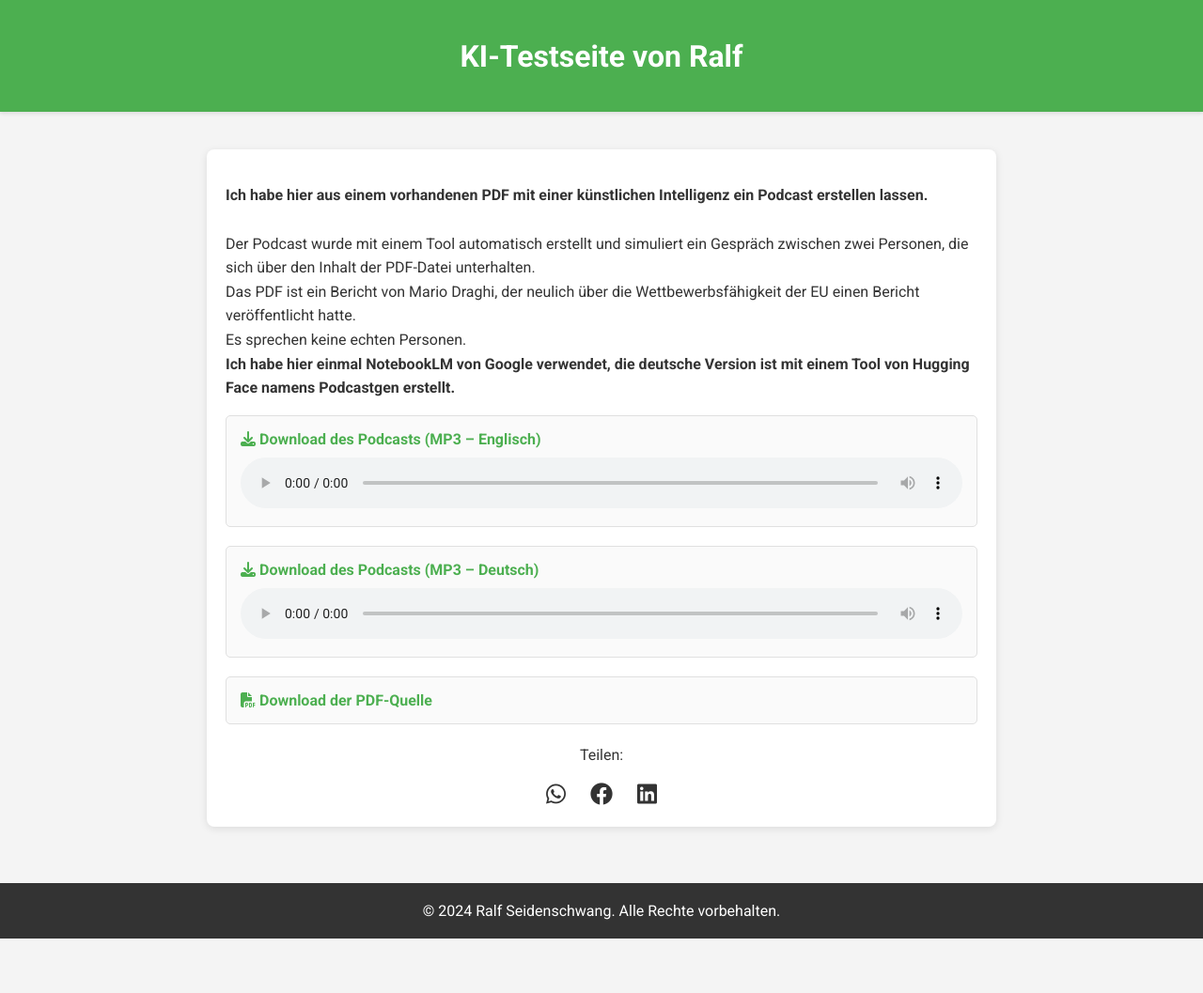
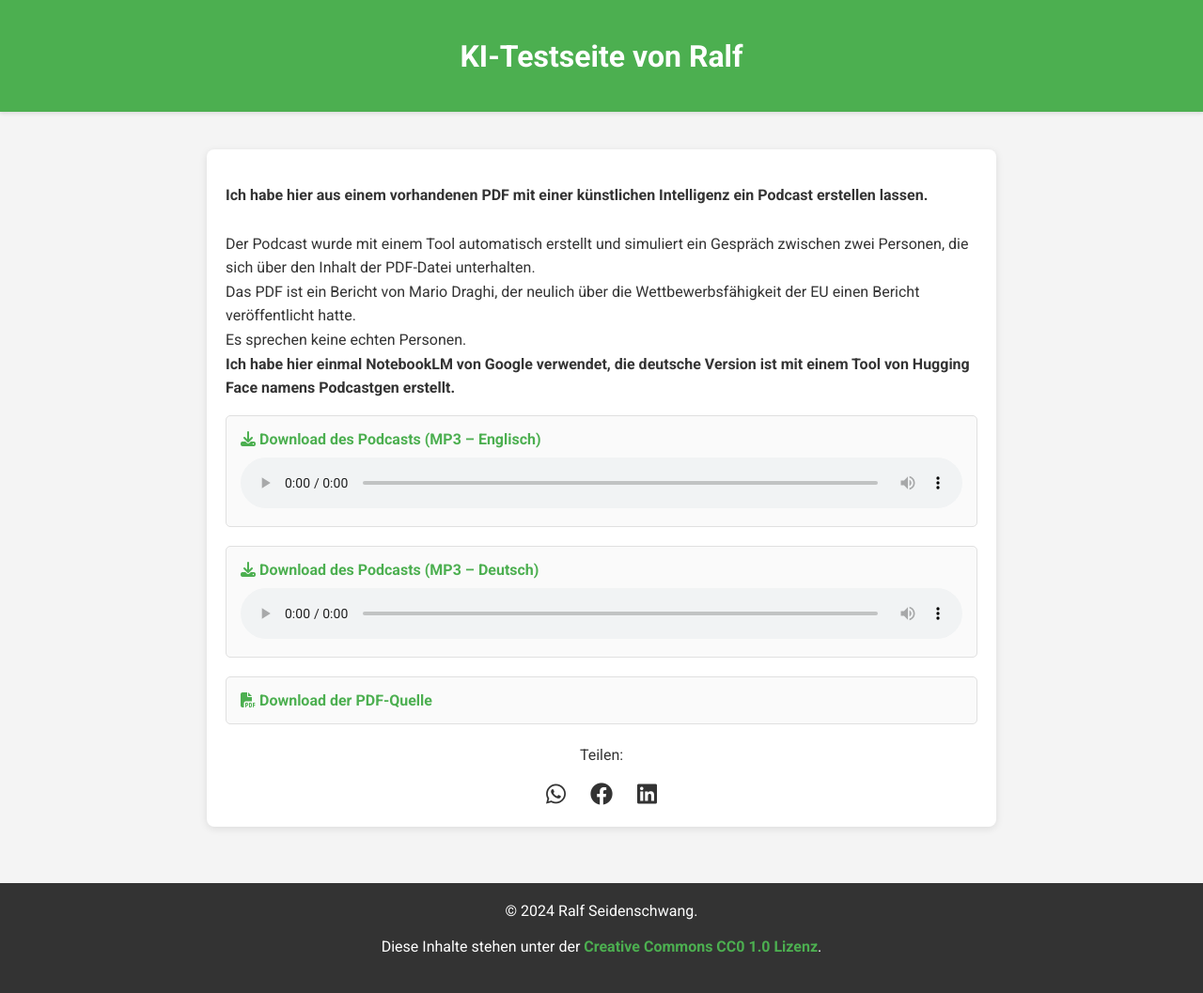
Before and after one commit to RalfSei/RalfSei.github.io, a Jekyll site: the page legaltech-codebeispiel/index.html, which Jekyll copies as it is, in a window 1280 px wide. Shown: the whole page at 94% size. Built offline with Jekyll 4.4.1, drawn with Linux system fonts in a browser that asks for light colours; before the commit the page ends 999 px from its top, so only the background shows below that.

Commit message:
Update and rename index2.html to index.html

```diff
--- a/legaltech-codebeispiel/index2.html
+++ b/legaltech-codebeispiel/index.html
@@ -161,7 +161,8 @@
         </div>
     </main>
     <footer>
-        &copy; 2024 Ralf Seidenschwang. Alle Rechte vorbehalten.
+        &copy; 2024 Ralf Seidenschwang.
+        <p>Diese Inhalte stehen unter der <a href="https://creativecommons.org/publicdomain/zero/1.0/deed.de" target="_blank" rel="noopener noreferrer">Creative Commons CC0 1.0 Lizenz</a>.</p>
     </footer>
 </body>
 </html>
```
